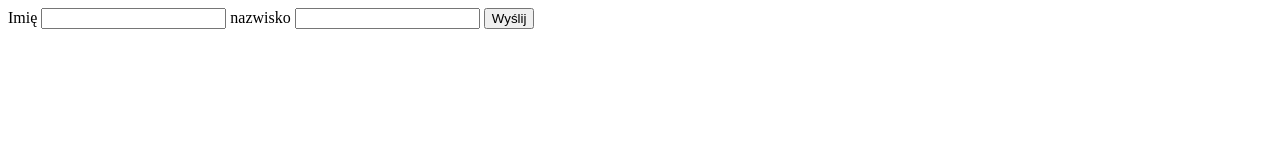
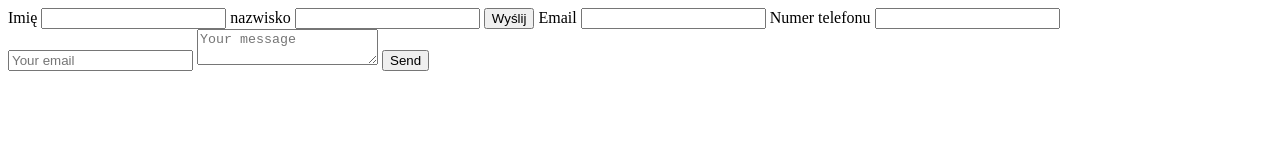
Before and after one commit to kamilpre/html5, a plain HTML site: page index.html in a window 1280 px wide. Drawn offline with Linux system fonts and the light colour scheme.

Commit message:
formularz

```diff
--- a/index.html
+++ b/index.html
@@ -11,12 +11,22 @@
         <label for="imie">Imię</label>
         <input type="text" id="imie" name="imie">
 
-         <label for="nazwisko">nazwisko</label>
+        <label for="nazwisko">nazwisko</label>
         <input type="text" id="nazwisko" name="nazwisko">
 
+        <input type="submit" value="Wyślij">
 
-        <input type="submit" value="Wyślij">
+        <label for="email">Email</label>
+        <input type="text" name="email" id="email">
+
+        <label for="number">Numer telefonu</label>
+        <input type="number" name="number" id="number">
     </form>
+    <form method="POST" action="https://formspree.io/YOUREMAILHERE">
+  <input type="email" name="email" placeholder="Your email">
+  <textarea name="message" placeholder="Your message"></textarea>
+  <button type="submit">Send</button>
+</form>
 </body>
 
 </html>
```
